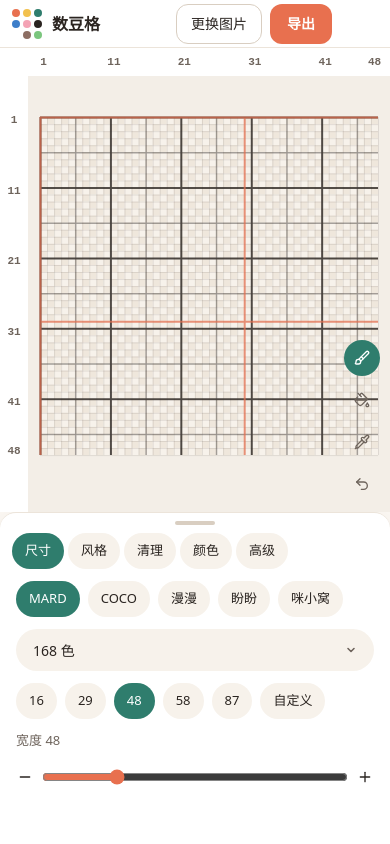
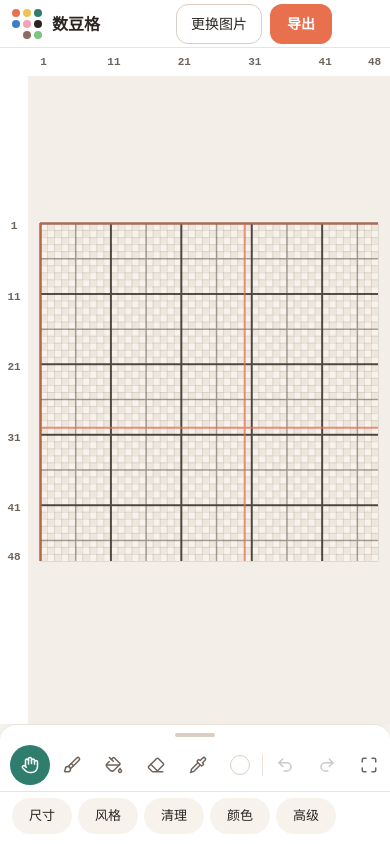
Before and after one commit to sineom-1/perler-beads, a Next.js app: page /perler-beads/ in a window 390 px wide. Both pictures are taken after a click on the button "空白画布". Built offline with nearby package versions, Linux system fonts and the light colour scheme.

Commit message:
Rework mobile bottom sheet: docked toolbar, collapsible tabs, no canvas overlap
Co-Authored-By: Claude Opus 5.5 <noreply@anthropic.com>

```diff
--- a/src/app/globals.css
+++ b/src/app/globals.css
@@ -429,37 +429,51 @@ select.select:focus { outline: none; border-color: var(--accent); box-shadow: 0
     flex-direction: column;
   }
   .panel { display: none; }
-  .stage { height: 55vh; flex: none; }
+  .stage { flex: 1; min-height: 0; }
   .tool-pill, .view-pill { display: none; }
-  .mini-tools {
-    position: absolute;
-    right: 10px;
-    bottom: 10px;
-    z-index: 3;
-    display: flex;
-    flex-direction: column;
-    gap: 6px;
-  }
   .sheet {
-    flex: 1;
-    min-height: 0;
+    flex: none;
     background: var(--surface);
     border-top: 1px solid var(--border);
     border-radius: 16px 16px 0 0;
     display: flex;
     flex-direction: column;
-    box-shadow: var(--shadow);
+    box-shadow: 0 -6px 20px rgba(42, 36, 32, 0.08);
+    padding-bottom: env(safe-area-inset-bottom);
   }
+  .handle {
+    flex: none; width: 100%; height: 20px; padding: 0; border: 0; background: transparent;
+    display: grid; place-items: center;
+  }
+  .handle i { width: 40px; height: 4px; border-radius: 999px; background: var(--border-strong); display: block; }
+  .m-toolbar {
+    flex: none;
+    display: flex;
+    align-items: center;
+    justify-content: space-between;
+    gap: 2px;
+    padding: 0 10px 6px;
+    overflow-x: auto;
+  }
+  .m-toolbar .icon-btn { width: 40px; height: 40px; min-height: 40px; flex: none; }
+  .m-toolbar .icon-btn:disabled { opacity: .35; }
+  .m-toolbar .swatch { width: 20px; height: 20px; border-radius: 999px; border: 1px solid var(--border-strong); }
+  .m-sep { flex: none; width: 1px; height: 22px; background: var(--border); }
   .sheet-tabs {
+    flex: none;
     display: flex;
-    gap: 4px;
+    gap: 6px;
+    overflow-x: auto;
+    padding: 6px 12px 10px;
+    border-top: 1px solid var(--border);
+  }
+  .sheet-tabs .chip { flex: none; min-height: 36px; padding: 0 16px; white-space: nowrap; }
+  .sheet-body {
+    max-height: 42dvh;
     overflow: auto;
-    padding: 8px 12px 0;
-  }
-  .sheet-body { overflow: auto; padding: 12px 16px 24px; }
-  .handle {
-    width: 40px; height: 4px; border-radius: 999px;
-    background: var(--border-strong); margin: 8px auto 0;
+    overscroll-behavior: contain;
+    padding: 4px 16px 16px;
+    border-top: 1px solid var(--border);
   }
 }
 
--- a/src/app/layout.tsx
+++ b/src/app/layout.tsx
@@ -10,6 +10,7 @@ export const metadata: Metadata = {
 export const viewport: Viewport = {
   width: "device-width",
   initialScale: 1,
+  viewportFit: "cover",
   themeColor: "#FBF7F2",
 };
 
--- a/src/components/BeadStudio.tsx
+++ b/src/components/BeadStudio.tsx
@@ -1,7 +1,7 @@
 "use client";
 
 import { useCallback, useEffect, useMemo, useRef, useState, type ReactNode } from "react";
-import { Brush, Crop, Eraser, Eye, Grid3x3, Minus, PaintBucket, Pipette, Plus, Redo2, Square, Undo2 } from "lucide-react";
+import { Brush, Crop, Eraser, Eye, Grid3x3, Hand, Maximize, Minus, PaintBucket, Pipette, Plus, Redo2, Square, Undo2 } from "lucide-react";
 import { assetUrl } from "@/lib/assets";
 import type { DistanceMetric, PixelMode } from "@/lib/color";
 import { downloadCanvas, renderPatternCanvas, renderShoppingListCanvas } from "@/lib/exportPng";
@@ -361,6 +361,18 @@ export default function BeadStudio() {
     // Fit when the board size changes, not on every paint.
     // eslint-disable-next-line react-hooks/exhaustive-deps
   }, [cols, rows, Boolean(grid), fit]);
+
+  // The mobile sheet changes the stage height; refit so the board stays in view.
+  useEffect(() => {
+    if (!gridRef.current) return;
+    const timer = window.setTimeout(() => fit(), 30);
+    return () => window.clearTimeout(timer);
+  }, [sheetOpen, fit]);
+
+  // On phones one finger should move the board, not paint it, until a tool is picked.
+  useEffect(() => {
+    if (window.matchMedia("(max-width: 767px)").matches) setTool("view");
+  }, []);
 
   useEffect(() => {
     redraw();
@@ -1229,19 +1241,25 @@ export default function BeadStudio() {
             <button type="button" className="icon-btn" data-on={showBoard} title="板线" onClick={() => setShowBoard((value) => !value)}>29</button>
             <button type="button" className="icon-btn" data-on={compareHold} title="对比原图" onPointerDown={() => setCompareHold(true)} onPointerUp={() => setCompareHold(false)} onPointerLeave={() => setCompareHold(false)}><Eye size={16} /></button>
           </div>
-          <div className="mini-tools mobile-only">
-            <button type="button" className="icon-btn" data-on={tool === "brush"} onClick={() => activateTool("brush")}><Brush size={16} /></button>
-            <button type="button" className="icon-btn" data-on={tool === "fill"} onClick={() => activateTool("fill")}><PaintBucket size={16} /></button>
-            <button type="button" className="icon-btn" data-on={tool === "pick"} onClick={() => setTool("pick")}><Pipette size={16} /></button>
-            <button type="button" className="icon-btn" onClick={undo}><Undo2 size={16} /></button>
-          </div>
         </main>
         <aside className="panel right">
           <h2 style={{ marginTop: 0 }}>颜色清单</h2>
           <ColorList />
         </aside>
-        <section className="sheet mobile-only">
-          <div className="handle" onClick={() => setSheetOpen((value) => !value)} />
+        <section className="sheet mobile-only" data-open={sheetOpen}>
+          <button type="button" className="handle" aria-label={sheetOpen ? "收起设置" : "展开设置"} onClick={() => setSheetOpen((value) => !value)}><i /></button>
+          <div className="m-toolbar">
+            <button type="button" className="icon-btn" data-on={tool === "view"} title="移动" onClick={() => activateTool("view")}><Hand size={18} /></button>
+            <button type="button" className="icon-btn" data-on={tool === "brush"} title="画笔" onClick={() => activateTool("brush")}><Brush size={18} /></button>
+            <button type="button" className="icon-btn" data-on={tool === "fill"} title="填充" onClick={() => activateTool("fill")}><PaintBucket size={18} /></button>
+            <button type="button" className="icon-btn" data-on={tool === "eraser"} title="橡皮" onClick={() => activateTool("eraser")}><Eraser size={18} /></button>
+            <button type="button" className="icon-btn" data-on={tool === "pick"} title="吸管" onClick={() => activateTool("pick")}><Pipette size={18} /></button>
+            <button type="button" className="icon-btn" title="当前颜色" onClick={() => setPickerOpen(true)}><i className="swatch" style={{ background: brushHex ?? "#fff" }} /></button>
+            <span className="m-sep" />
+            <button type="button" className="icon-btn" title="撤销" onClick={undo} disabled={undoRef.current.length === 0}><Undo2 size={18} /></button>
+            <button type="button" className="icon-btn" title="重做" onClick={redo} disabled={redoRef.current.length === 0}><Redo2 size={18} /></button>
+            <button type="button" className="icon-btn" title="适应屏幕" onClick={fit}><Maximize size={18} /></button>
+          </div>
           <div className="sheet-tabs">
             {([
               ["size", "尺寸"],
@@ -1250,10 +1268,21 @@ export default function BeadStudio() {
               ["colors", "颜色"],
               ["advanced", "高级"],
             ] as const).map(([id, label]) => (
-              <button key={id} type="button" className="chip" data-on={sheetTab === id} onClick={() => setSheetTab(id)}>{label}</button>
+              <button
+                key={id}
+                type="button"
+                className="chip"
+                data-on={sheetOpen && sheetTab === id}
+                onClick={() => {
+                  if (sheetOpen && sheetTab === id) setSheetOpen(false);
+                  else { setSheetTab(id); setSheetOpen(true); }
+                }}
+              >
+                {label}
+              </button>
             ))}
           </div>
-          <div className="sheet-body" style={{ maxHeight: sheetOpen ? "62vh" : "28vh" }}>
+          {sheetOpen && <div className="sheet-body">
             {sheetTab === "size" && <><div className="chips" style={{ marginBottom: 12 }}>{COLOR_SYSTEMS.map((system) => (
               <button key={system} type="button" className="chip" data-on={colorSystem === system} onClick={() => setColorSystem(system)}>{system}</button>
             ))}</div><select className="select" value={paletteId} onChange={(event) => setPaletteId(event.target.value)} style={{ marginBottom: 12 }}>{PALETTE_CHOICES.map((choice) => <option key={choice.id} value={choice.id}>{choice.name}</option>)}</select><SizeFields /></>}
@@ -1261,7 +1290,7 @@ export default function BeadStudio() {
             {sheetTab === "clean" && <CleanFields />}
             {sheetTab === "colors" && <ColorList />}
             {sheetTab === "advanced" && <AdvancedFields />}
-          </div>
+          </div>}
         </section>
       </div>
       {hover && <div className="hover-tip" style={{ left: hover.x, top: hover.y }}>{hover.text}</div>}
```
